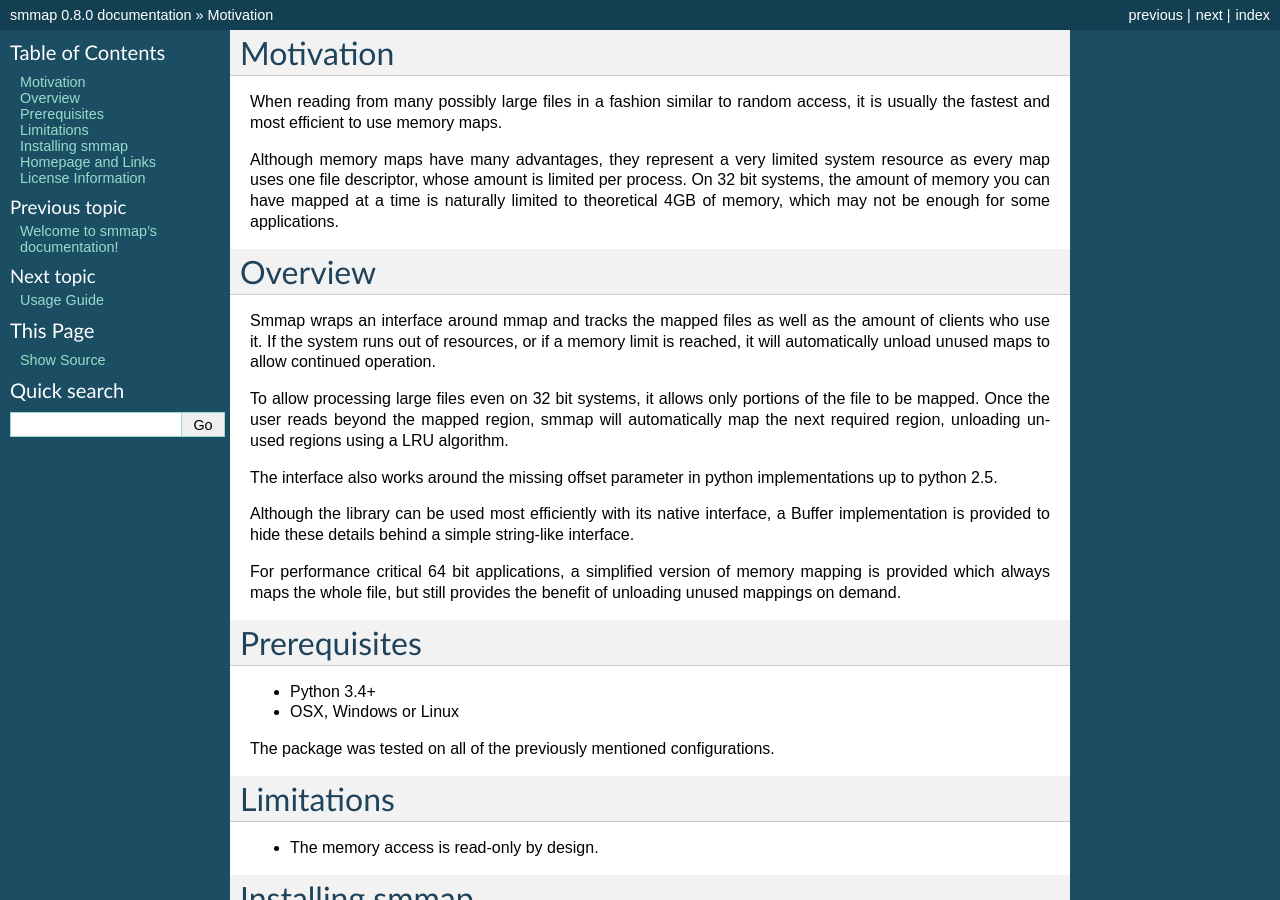
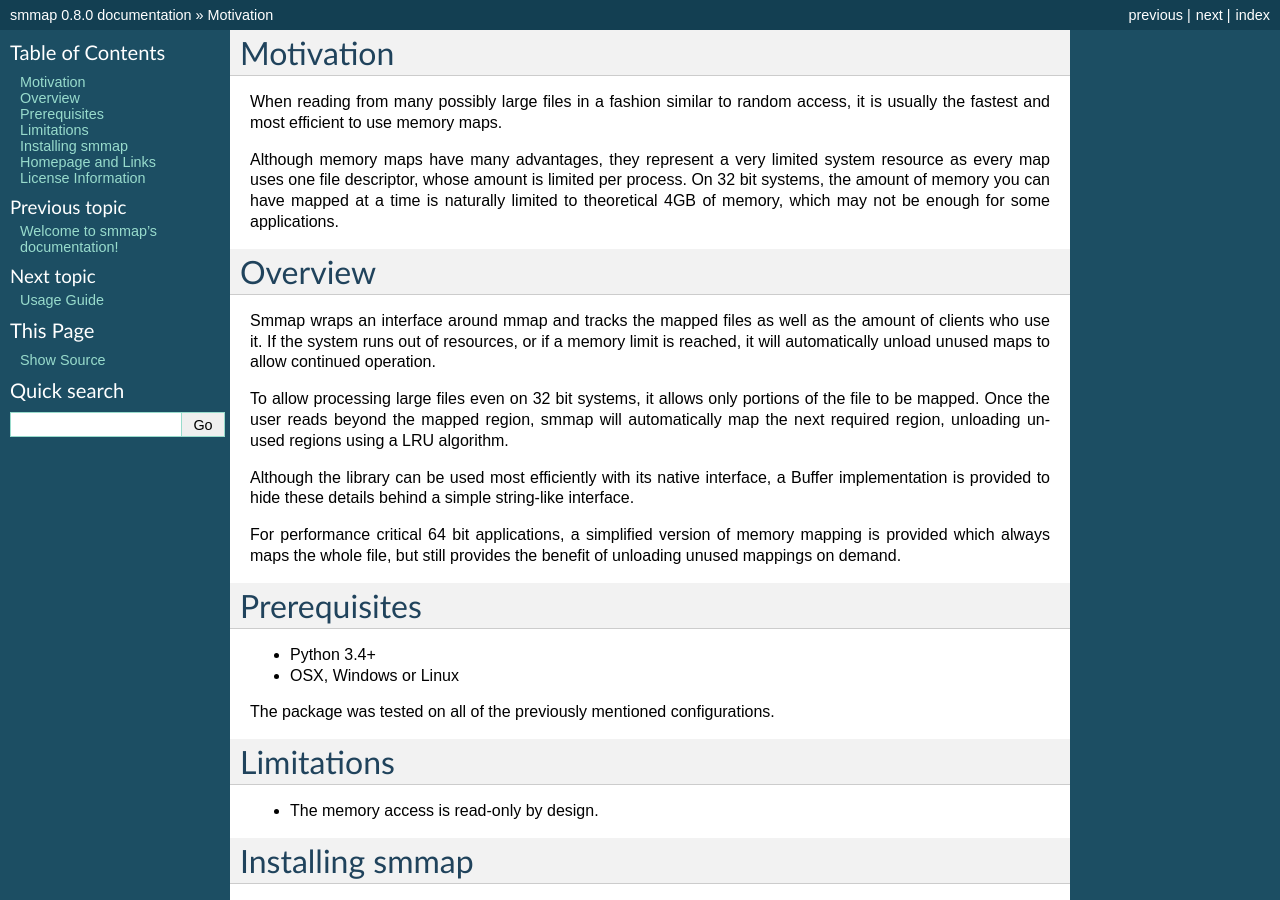
Before and after one commit to gitpython-developers/smmap, a Sphinx documentation site: the page built from doc/source/intro.rst, in a window 1280 px wide and 900 px high. Built offline with Sphinx 7.4.7, drawn with Linux system fonts in a browser that asks for light colours.

Commit message:
Remove information about Python < 2.5 in documentation

```diff
--- a/doc/source/intro.rst
+++ b/doc/source/intro.rst
@@ -12,8 +12,6 @@ Overview
 Smmap wraps an interface around mmap and tracks the mapped files as well as the amount of clients who use it. If the system runs out of resources, or if a memory limit is reached, it will automatically unload unused maps to allow continued operation.
 
 To allow processing large files even on 32 bit systems, it allows only portions of the file to be mapped. Once the user reads beyond the mapped region, smmap will automatically map the next required region, unloading unused regions using a LRU algorithm.
-
-The interface also works around the missing offset parameter in python implementations up to python 2.5.
 
 Although the library can be used most efficiently with its native interface, a Buffer implementation is provided to hide these details behind a simple string-like interface.
 
```
